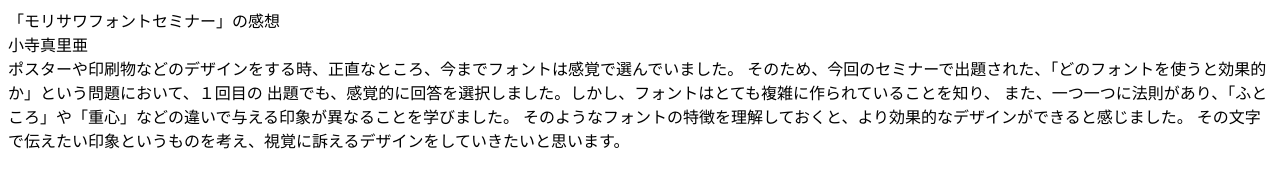
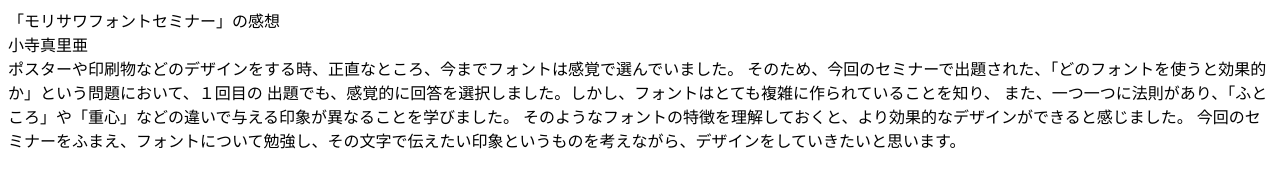
Before and after one commit to 06rice/06rice.github.io, a plain HTML site: page index.html in a window 1280 px wide. Drawn offline with Linux system fonts and the light colour scheme.

Commit message:
Update index.html

```diff
--- a/index.html
+++ b/index.html
@@ -13,6 +13,6 @@
   出題でも、感覚的に回答を選択しました。しかし、フォントはとても複雑に作られていることを知り、
   また、一つ一つに法則があり、「ふところ」や「重心」などの違いで与える印象が異なることを学びました。
   そのようなフォントの特徴を理解しておくと、より効果的なデザインができると感じました。
-  その文字で伝えたい印象というものを考え、視覚に訴えるデザインをしていきたいと思います。
+  今回のセミナーをふまえ、フォントについて勉強し、その文字で伝えたい印象というものを考えながら、デザインをしていきたいと思います。
 </body>
 </html>
```
